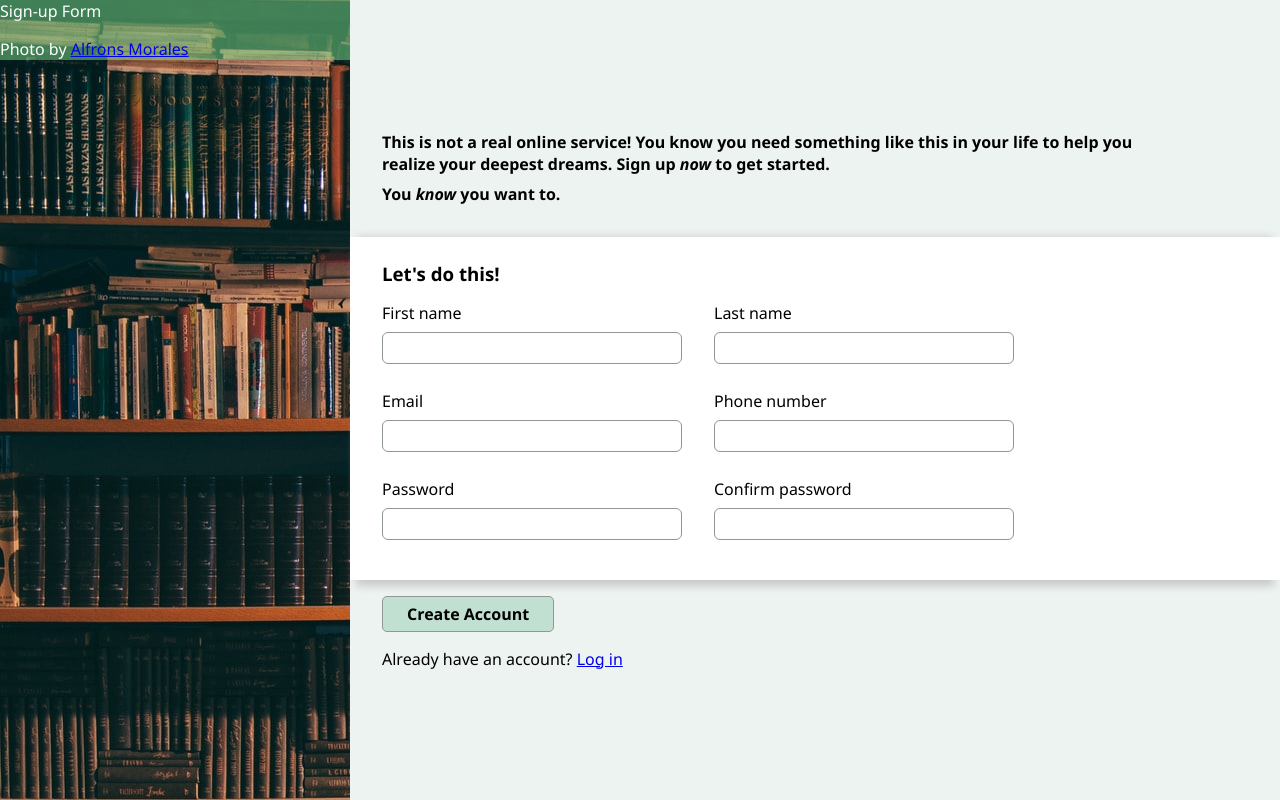
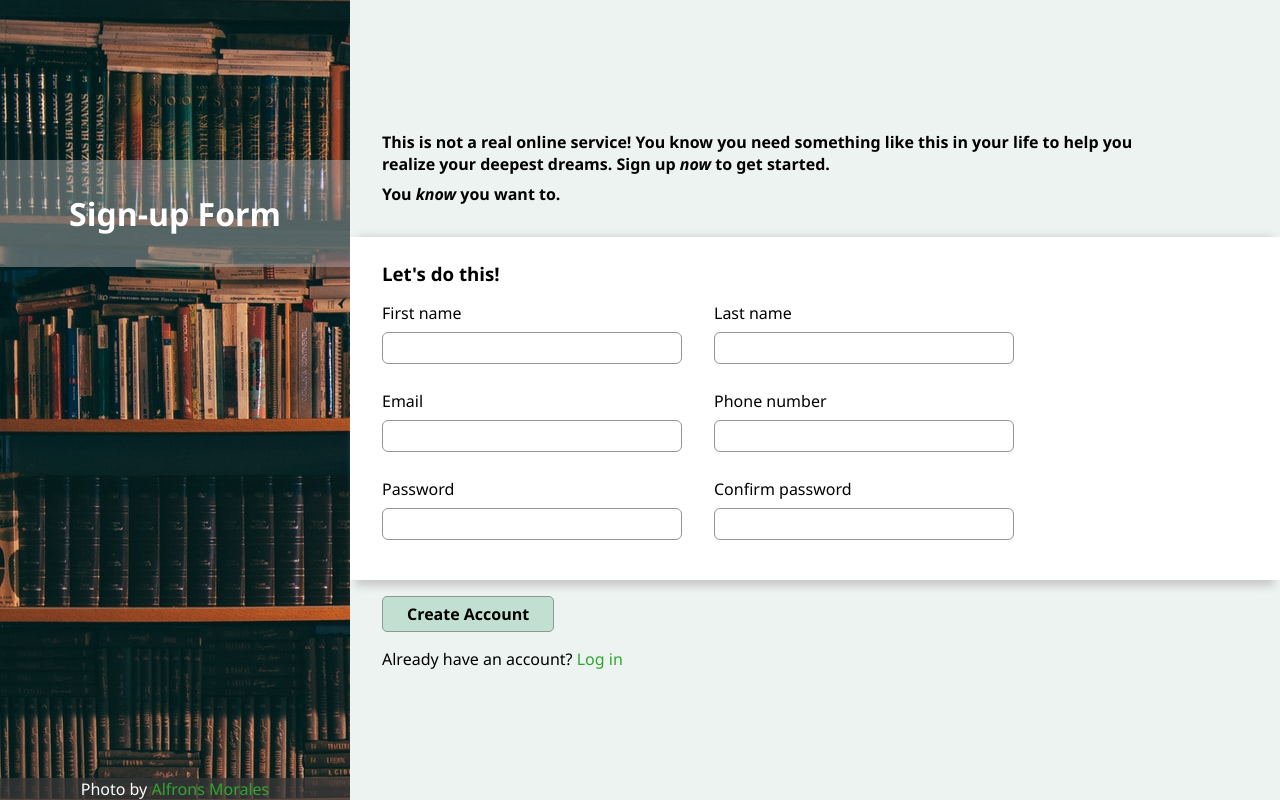
Before and after one commit to Blastose/sign-up-form, a plain HTML site: page index.html in a window 1280 px wide. Drawn offline with Linux system fonts and the light colour scheme.

Commit message:
Add heading over image

```diff
--- a/index.html
+++ b/index.html
@@ -13,6 +13,7 @@
     <div class="background-image">
       <div class="image-text">
         <p class="text">Sign-up Form</p>
+        <div class="fill"></div>
         <p class="text">Photo by <a href="https://unsplash.com/photos/YLSwjSy7stw?utm_source=unsplash&utm_medium=referral&utm_content=creditShareLink">Alfrons Morales</a></p>
       </div>
     </div>
--- a/styles.css
+++ b/styles.css
@@ -15,11 +15,21 @@ body {
 }
 
 .image-text {
-  background-color: rgba(132, 235, 146, 0.473);
   display: flex;
   flex-direction: column;
-  color: white;
+  align-items: center;
+  color: rgb(255, 255, 255);
+  flex: 1;
   gap: 16px;
+}
+
+.image-text > .text:first-child {
+  width: 100%;
+  text-align: center;
+  font-weight: bold;
+  font-size: 32px;
+  padding: 32px 0px;
+  background-color: rgba(180, 180, 180, 0.226);
 }
 
 .text {
@@ -30,6 +40,7 @@ body {
 .background-image {
   background-image: url(./images/alfons-morales-YLSwjSy7stw-unsplash.jpg);
   height: 200px;
+  display: flex;
 }
 
 .wrapper {
@@ -145,6 +156,11 @@ input[type="button"]:hover {
   font-size: 12px;
 }
 
+a {
+  text-decoration: none;
+  color: rgb(49, 165, 49);
+}
+
 @media only screen and (min-width: 800px) {
   input[type="email"],
   input[type="text"],
@@ -181,4 +197,22 @@ input[type="button"]:hover {
     margin-bottom: auto;
   }
 
+  .image-text > .text:first-child {
+    margin-top: 20vh;
+    width: 100%;
+    text-align: center;
+    font-weight: bold;
+    font-size: 32px;
+    background-color: rgba(180, 180, 180, 0.459);
+  }
+
+  .image-text > .fill {
+    flex: 1;
+  }
+
+  .image-text > .text:last-child {
+    width: 100%;
+    text-align: center;
+    background-color: rgba(54, 54, 54, 0.76);
+  }
 }
```
